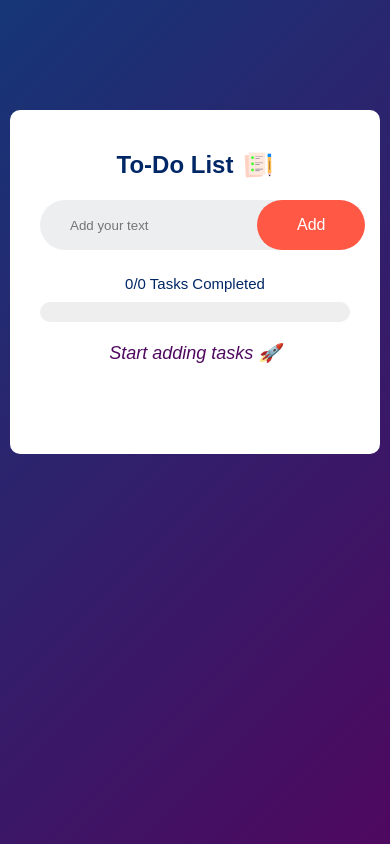
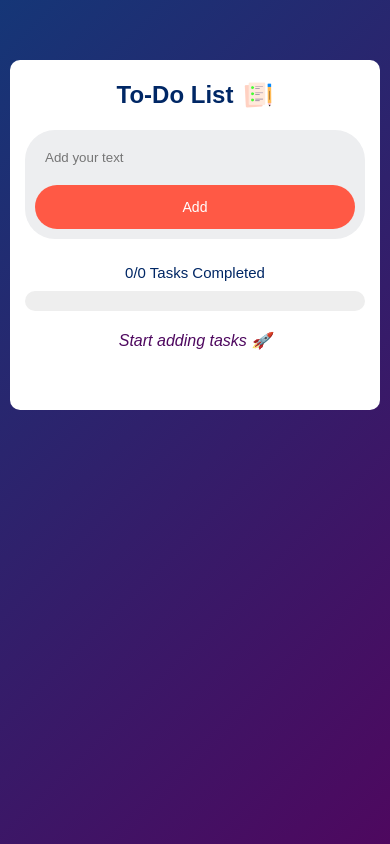
Before and after one commit to diyasharma19/PROJECT-To-Do-LIST-, a plain HTML site: page index.html in a window 390 px wide. Drawn offline with Linux system fonts and the light colour scheme.

Commit message:
make responsive

```diff
--- a/style.css
+++ b/style.css
@@ -136,7 +136,8 @@ ul li span:hover {
 
 .progress-bar {
     height: 100%;
-  width: 0%; /* Starting width */
+    width: 0%;
+    /* Starting width */
     background: #ff5945;
     transition: width 0.3s ease;
     border-radius: 20px;
@@ -149,3 +150,42 @@ ul li span:hover {
     color: #4e085f;
     font-style: italic;
 }
+
+html,
+body {
+    overscroll-behavior: none;
+    overflow-x: hidden;
+}
+
+@media (max-width: 600px) {
+    .todo-app {
+        margin: 50px auto 20px;
+        padding: 20px 15px 40px;
+    }
+
+    .row {
+        flex-direction: column;
+        align-items: stretch;
+        padding: 10px;
+    }
+
+    input {
+        width: 100%;
+        margin-bottom: 10px;
+    }
+
+    button {
+        width: 100%;
+        max-width: none;
+        padding: 14px;
+        font-size: 14px;
+    }
+
+    #progress-message {
+        font-size: 16px;
+    }
+
+    ul li {
+        font-size: 15px;
+    }
+}
```
Lines whose indentation alone changed are shown as unchanged.
